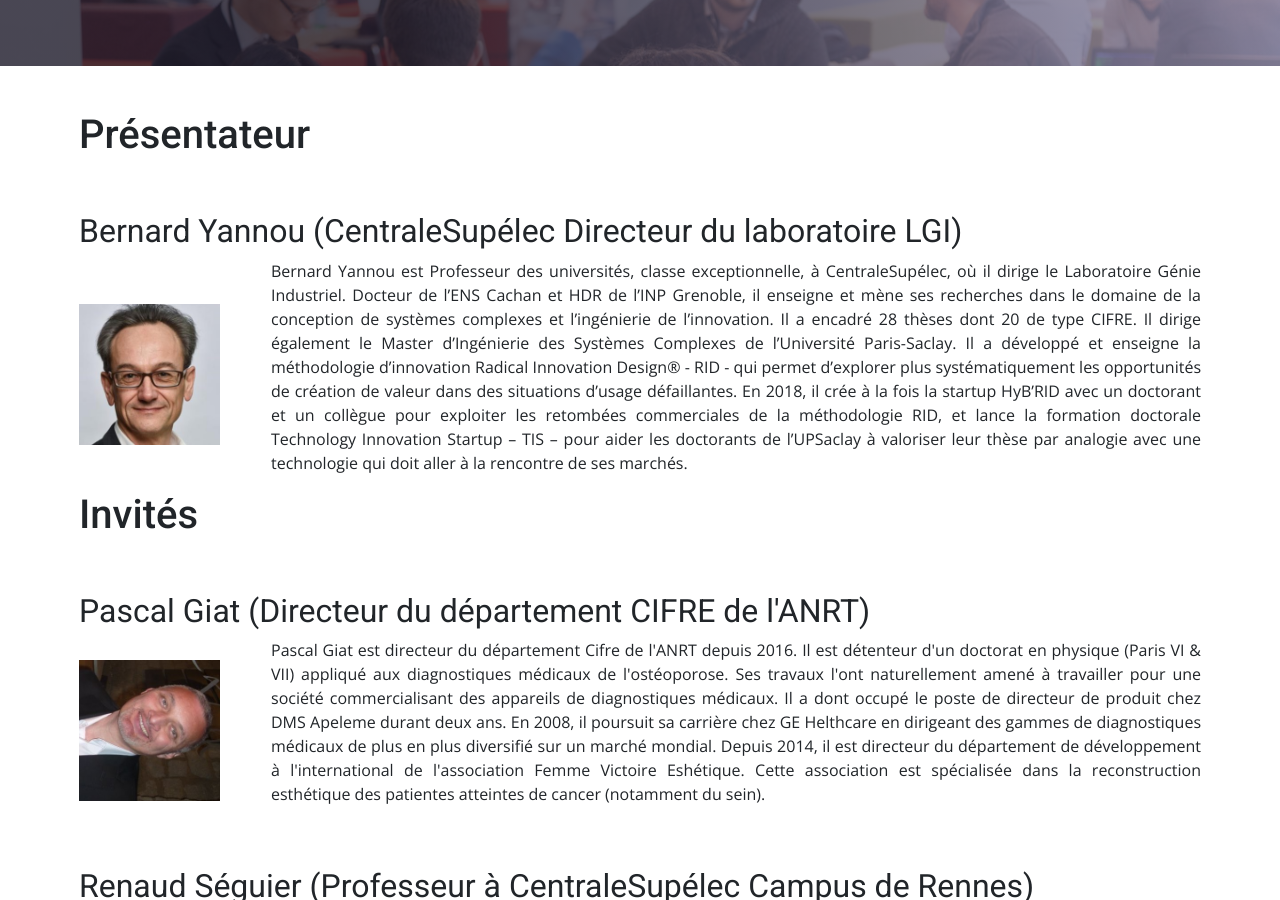
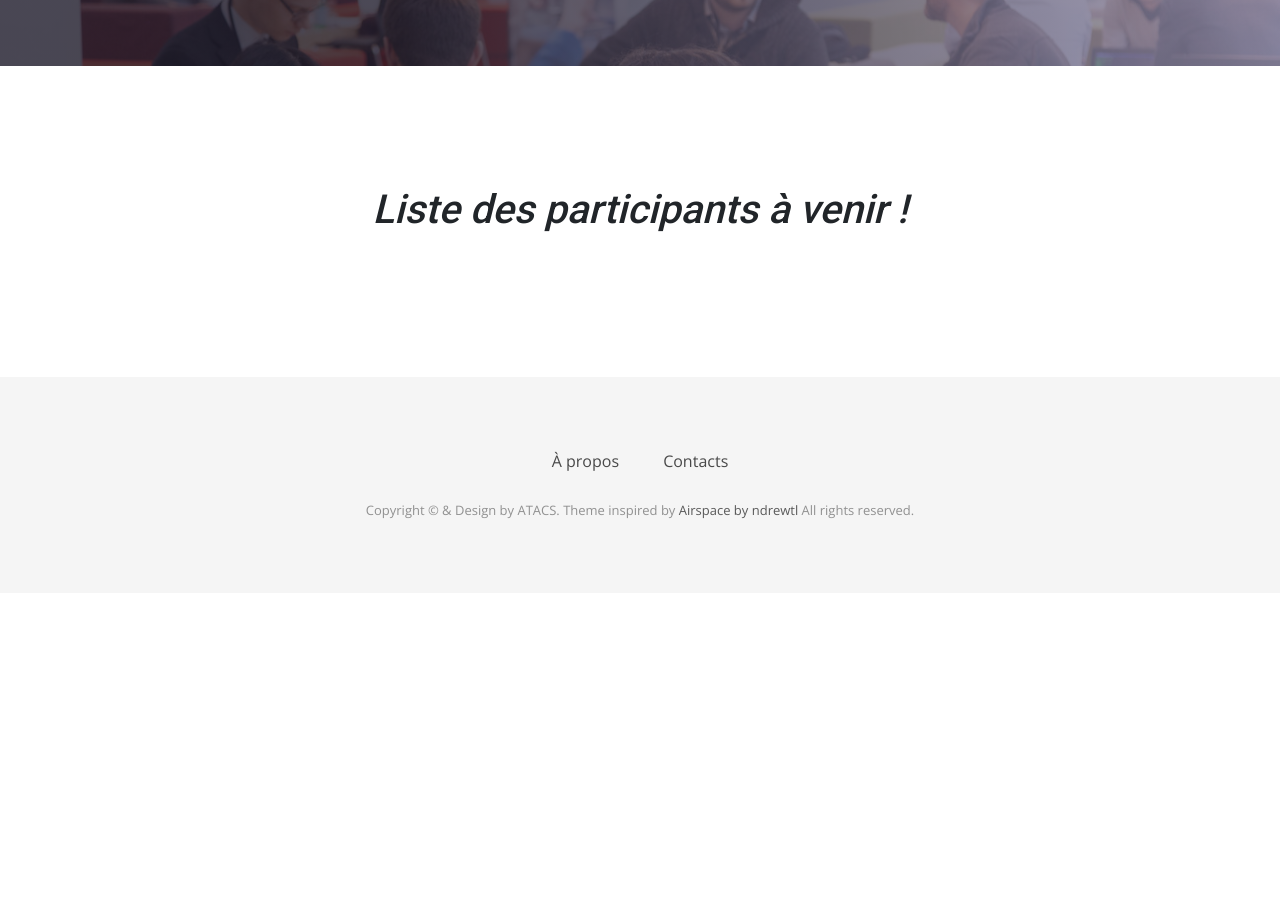
Before and after one commit to caradoc-paris-saclay/caradoc, a Jekyll site: the page built from assets/fr/table-ronde.html, in a window 1280 px wide and 900 px high, scrolled down 435 px. Built offline with Jekyll 4.4.1, drawn with Linux system fonts in a browser that asks for light colours; some web fonts are replaced; after the commit the page ends 1028 px from its top, so only the background shows below that; some of the changed text lies outside the part shown.

Commit message:
Update of page <<Table ronde>> in French.

```diff
--- a/_includes/header.html
+++ b/_includes/header.html
@@ -24,7 +24,7 @@
         <a class="nav-link" data-value="companies" href="{{ site.baseurl }}{% link assets/fr/entreprises.html %}">Entreprises</a>
       </li>
       <li class="nav-item mx-auto">
-        <a class="nav-link" data-value="talk" href="{{ site.baseurl }}{% link assets/fr/table-ronde.html %}">Table ronde</a>
+        <a class="nav-link" data-value="talk" href="{{ site.baseurl }}{% link assets/fr/table-ronde.html %}">Table ronde?</a>
       </li>
       <li class="nav-item mx-auto">
         <a class="nav-link" data-value="poster" href="{{ site.baseurl }}{% link assets/fr/poster.html %}">Poster</a>
--- a/assets/fr/table-ronde.html
+++ b/assets/fr/table-ronde.html
@@ -17,8 +17,17 @@ permalink: /table_ronde/
     </div>
 </section>
     <!-- Portfolio Start -->
+
+    <center>
+      </br></br></br></br></br>
+      <h1><i>Liste des participants à venir !</i></h1>
+    </center>
+
 <section id="table-ronde">
   <div class="container">
+
+    <!-- ########## Présentateur ########## -->
+    <!--
     <h1> Présentateur </h1>
     <div class="block">
       <h2>Bernard Yannou (CentraleSupélec Directeur du laboratoire LGI)</h2>
@@ -32,7 +41,13 @@ permalink: /table_ronde/
         </div>
       </div>
     </div>
-    <h1> Invités </h1>
+    </br></br>
+    -->
+    <!-- ########## Invités ########## -->
+    <!-- <h1> Invités </h1> -->
+
+    <!-- ########## Invité #1 ########## -->
+    <!--
     <div class="block">
       <h2>Pascal Giat (Directeur du département CIFRE de l'ANRT)</h2>
       <div class="row">
@@ -45,6 +60,9 @@ permalink: /table_ronde/
         </div>
       </div>
     </div>
+    -->
+    <!-- ########## Invité #2 ########## -->
+    <!--
     <div class="block">
       <h2>Renaud Séguier (Professeur à CentraleSupélec Campus de Rennes)</h2>
       <div class="row">
@@ -57,6 +75,9 @@ permalink: /table_ronde/
         </div>
       </div>
     </div>
+    -->
+    <!-- ########## Invité #3 ########## -->
+    <!--
     <div class="block">
       <h2>Dr. Amandine Bugnicourt (Co-fondatrice et directrice associée d'Adoc TM)</h2>
       <div class="row">
@@ -69,6 +90,9 @@ permalink: /table_ronde/
         </div>
       </div>
     </div>
+    -->
+    <!-- ########## Invité #4 ########## -->
+    <!--
     <div class="block">
       <h2>Catherine Thomas (Responsable Formation et Accompagnement - ABG)</h2>
       <div class="row">
@@ -85,6 +109,9 @@ permalink: /table_ronde/
         </div>
       </div>
     </div>
+    -->
+    <!-- ########## Invité #5 ########## -->
+    <!--
     <div class="block">
       <h2>Benoît Lize (Ingénieur software chez Google)</h2>
       <div class="row">
@@ -97,6 +124,9 @@ permalink: /table_ronde/
         </div>
       </div>
     </div>
+    -->
+    <!-- ########## Invité #3 ########## -->
+    <!--
     <div class="block">
       <h2>Mathieu Cattenoz (Expert freelance IA)</h2>
       <div class="row">
@@ -109,6 +139,7 @@ permalink: /table_ronde/
         </div>
       </div>
     </div>
+    -->
   </div>
 </section>
 
```
